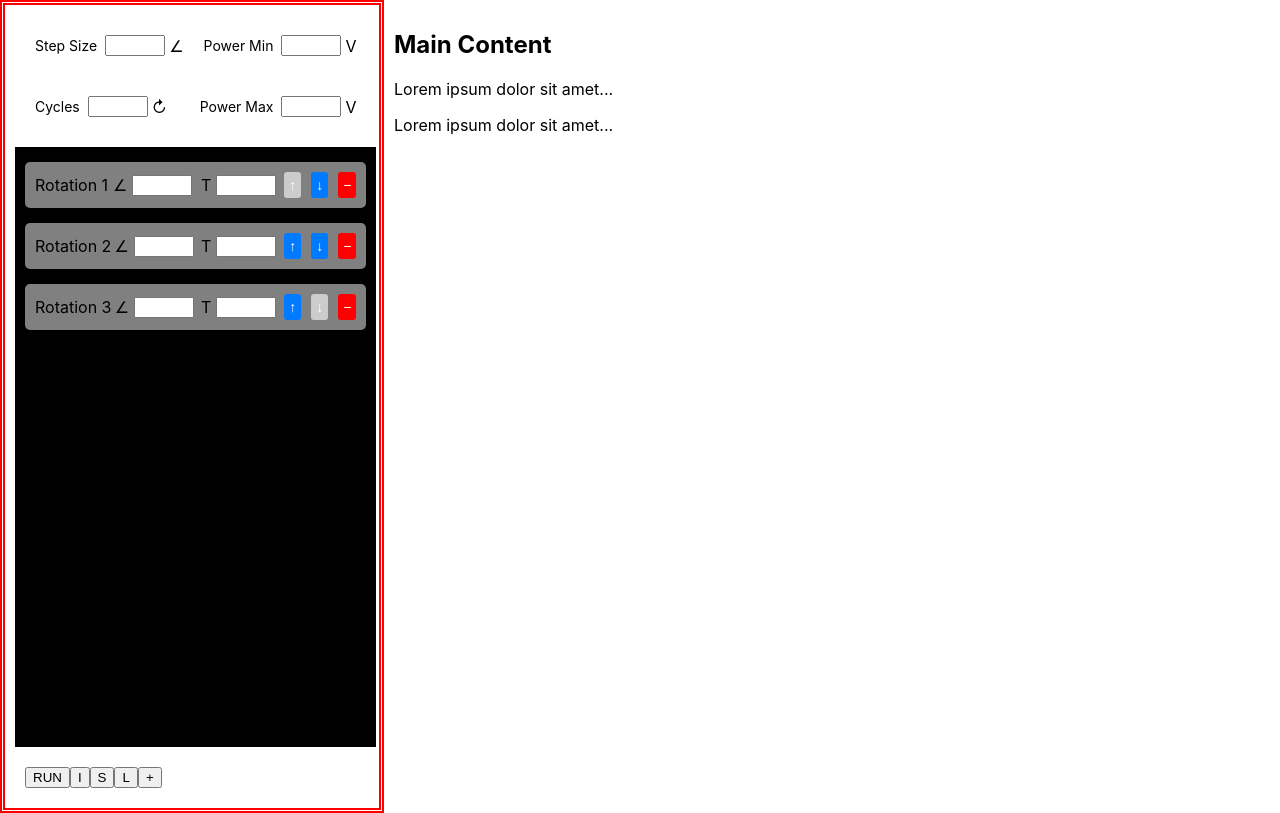
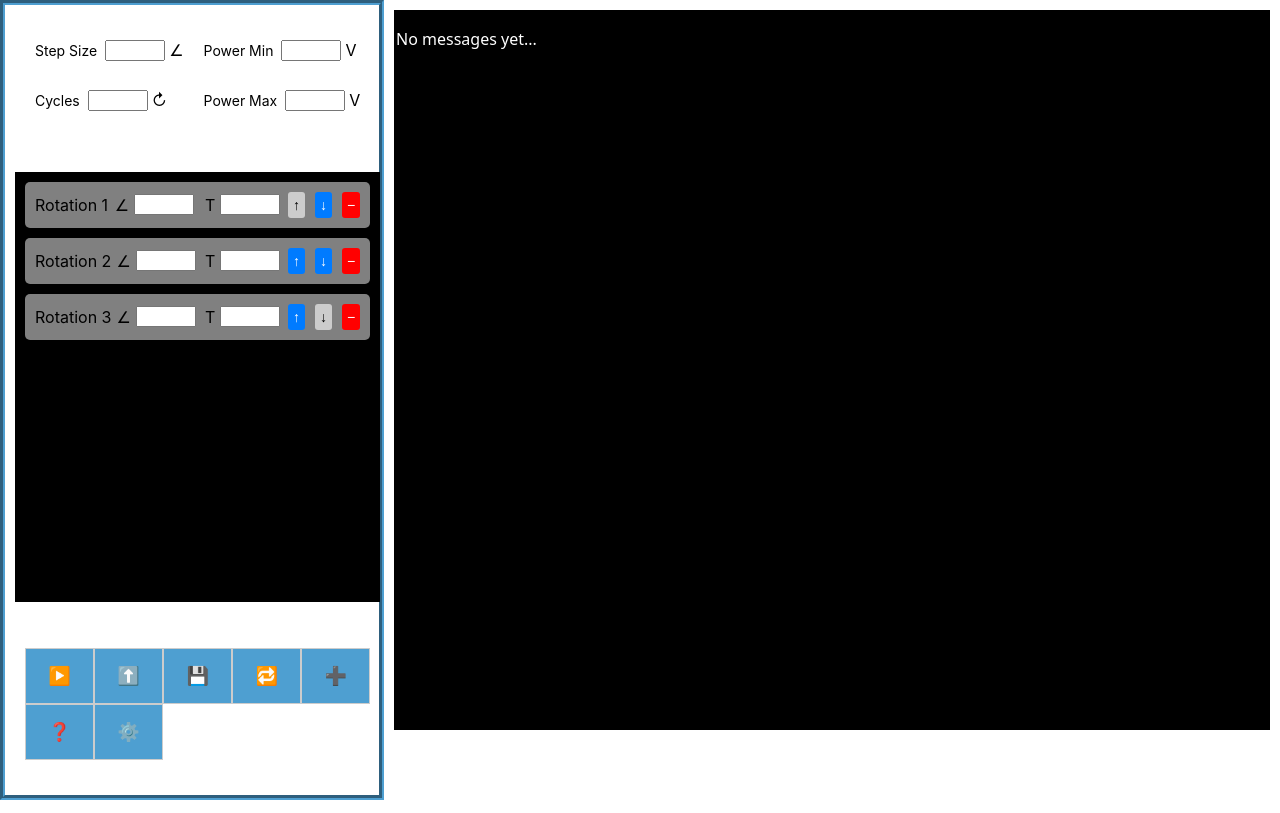
Before and after one commit to RockerReactor/rocker-reactor, a React (Create React App) app: page / in a window 1280 px wide. Built offline with nearby package versions, Linux system fonts and the light colour scheme.

Commit message:
Console, toolbar, resizing
added console and updated toolbar icons app is any screen friendly

```diff
--- a/src/App.css
+++ b/src/App.css
@@ -7,28 +7,34 @@ body {
 }
 
 /*Layout*/
+.row {
+  display: flex;
+  flex-wrap: wrap;
+}
+
 .column {
-  float: left;
+  flex: 1;
   padding: 10px;
 }
 
 .column.control {
-  width: 30%;
+  flex: 0 0 30%; /* Set to a fixed 30% for the left panel */
+  max-width: 100%;
+  min-width: 375px; /* To ensure it doesn't exceed this width */
   display: grid;
   gap: 10px;
   white-space: nowrap;
-  border: 5px double red;
-  overflow: scroll;
-  height: 100%;
+  border: 5px groove#4e9fd1;
+  height: 100vh;
 }
 
 .instructionset {
   background-color: black;
   padding: 10px;
-  height: 800px;
   display: flex;
   flex-direction: column;
   gap: 10px;
+  overflow: scroll;
 }
 
 /*Instruction Box*/
@@ -37,7 +43,6 @@ body {
   align-items: center;
   background-color: gray;
   padding: 10px;
-  margin-top: 5px;
   border-radius: 5px;
 }
 
@@ -53,12 +58,18 @@ body {
   border-radius: 3px;
 }
 
+.move-button:hover {
+  background-color: #ccc;
+  color: #000;
+}
+
 .move-button:disabled {
   background-color: #ccc;
+  color: #000;
   cursor: not-allowed;
 }
 
-/* Remove Button */
+/*Remove Button*/
 .remove-button {
   margin-left: 5px;
   cursor: pointer;
@@ -70,26 +81,41 @@ body {
   border-radius: 3px;
 }
 
-/* Toolbar */
-.toolbar {
-  display: flex;
-  padding: 10px;
+.remove-button:hover {
+  background-color: #a00;
 }
 
-#add.tbbutton {
-  width: 100%;
+/*Toolbar*/
+.toolbar {
+  display: grid;
+  grid-template-columns: repeat(5, 1fr);
+  padding: 10px;
+  height: 15vh;
+  min-height: 100px;
 }
 
-.parIn{
+.tbbutton {
+  width: 100%;
+  font-size: large;
+  padding: 10px 20px;
+  background-color: #4e9fd1;
+  color: black;
+  border: 1px solid #ccc;
+  cursor: pointer;
+  transition: background-color 0.3s ease, color 0.3s ease;
+  height: 7vh;
+  min-height: 40px;
+}
+
+.tbbutton:hover {
+  background-color: #3e8fc1;
+}
+
+.parIn {
   width: 60px;
 }
 
-.instructionset{
-  height: 600px;
-  overflow: scroll;
-}
-
-.parText{
+.parText {
   display: inline-block;
   width: 40px;
   text-align: right;
@@ -103,11 +129,14 @@ body {
   justify-content: flex-end;
   min-width: 80px;
 }
+
 .setupParbox {
   display: grid;
   grid-template-columns: repeat(2, 1fr);
   gap: 20px;
   padding: 20px;
+  height: 15vh;
+  min-height: 75px;
 }
 
 .setupParam {
@@ -132,7 +161,59 @@ body {
   background-color: #f8d7da;
 }
 
-
 .parIn.invalid:hover {
   background-color: #f5c6cb;
 }
+
+.looping {
+  background-color: #3cbf20;
+  color: white;
+  border: 1px solid #388e3c;
+}
+
+.looping:hover {
+  background-color: #4caf50;
+}
+
+.running {
+  background-color: red;
+}
+
+.running:hover {
+  background-color: #a00;
+}
+
+/* Scrollbar Styling */
+.instructionset::-webkit-scrollbar {
+  width: 10px;
+}
+
+.instructionset::-webkit-scrollbar-thumb {
+  background-color: #888;
+  border-radius: 5px;
+}
+
+.instructionset::-webkit-scrollbar-thumb:hover {
+  background-color: #555;
+}
+
+/* Mobile Responsiveness */
+@media (max-width: 768px) {
+  .row {
+    flex-direction: column;
+  }
+
+  .column.control {
+    min-height: 100vh;
+    flex: 1 1 100%; /* Makes the control column take full width on smaller screens */
+  }
+}
+
+.console{
+  background-color: #000;
+  color: #fff;
+  font-family: system-ui, -apple-system, BlinkMacSystemFont, 'Segoe UI', Roboto, Oxygen, Ubuntu, Cantarell, 'Open Sans', 'Helvetica Neue', sans-serif;
+  padding: 2px;
+  height: 90vh;
+  overflow: scroll;
+}
--- a/src/App.tsx
+++ b/src/App.tsx
@@ -1,4 +1,4 @@
-import React, { useState } from "react";
+import React, { useState, useEffect, useRef } from "react";
 import "./App.css";
 
 interface Instruction {
@@ -10,13 +10,61 @@ function App() {
   const [instructions, setInstructions] = useState<Instruction[]>([
     { id: "1", label: "Rotation 1" },
     { id: "2", label: "Rotation 2" },
-    { id: "3", label: "Rotation 3" }
+    { id: "3", label: "Rotation 3" },
   ]);
 
+  const [isRunning, setIsRunning] = useState(false);
+  const [isLooping, setIsLooping] = useState(false);
   const [inputErrors, setInputErrors] = useState<{ [key: string]: boolean }>({});
 
+  const instructionSetRef = useRef<HTMLDivElement | null>(null); // Reference to the instruction set
+
+  //Function to update the height of instructionset
+  const updateInstructionSetHeight = () => {
+    if (instructionSetRef.current) {
+      const controlHeight = document.querySelector(".column.control")?.clientHeight || 0;
+      const toolbarHeight = document.querySelector(".toolbar")?.clientHeight || 0;
+      const setupParboxHeight = document.querySelector(".setupParbox")?.clientHeight || 0;
+      const remainingHeight = controlHeight - toolbarHeight - (2*setupParboxHeight);
+
+      instructionSetRef.current.style.height = `${remainingHeight}px`;
+    }
+  };
+
+  useEffect(() => {
+    updateInstructionSetHeight(); // Set height initially
+    window.addEventListener("resize", updateInstructionSetHeight); // Recalculate on resize
+
+    return () => {
+      window.removeEventListener("resize", updateInstructionSetHeight); // Clean up the event listener
+    };
+  }, []);
+
+  const toggleRun = () => {
+    setIsRunning((prev) => !prev);
+  };
+
+  const toggleLoop = () => {
+    setIsLooping((prev) => !prev);
+  };
+
+  const handleImport = () => {
+    console.log("Import functionality to be implemented later.");
+  };
+
+  const handleSave = () => {
+    console.log("Save functionality to be implemented later.");
+  };
+
+  const handleHelp = () => {
+    alert("Help functionality to be implemented later.");
+  };
+
+  const handleCalibrate = () => {
+    console.log("Calibrate functionality to be implemented later.");
+  };
+
   const handleInputChange = (id: string, value: string) => {
-    //Check if the value is non-numeric, but allow empty strings
     const isValid = value === "" || !isNaN(Number(value));
     setInputErrors((prevErrors) => ({
       ...prevErrors,
@@ -37,29 +85,50 @@ function App() {
 
   const handleAdd = () => {
     const newId = (instructions.length + 1).toString();
-    setInstructions([...instructions, { id: newId, label: `Rotation ${newId}` }]);
+    setInstructions([
+      ...instructions,
+      { id: newId, label: `Rotation ${newId}` },
+    ]);
   };
 
   const handleRemove = (id: string) => {
     setInstructions(instructions.filter((instruction) => instruction.id !== id));
   };
 
+  const [consoleMessages, setConsoleMessages] = useState<string[]>([]);
+
+  useEffect(() => {
+    const originalLog = console.log;
+
+    //Override console.log
+    console.log = (...args: any[]) => {
+      originalLog(...args);
+
+      //Convert arguments to a string and add to consoleMessages
+      setConsoleMessages((prevMessages) => [
+        ...prevMessages,
+        args.map((arg) => (typeof arg === 'object' ? JSON.stringify(arg, null, 2) : arg)).join(' '),
+      ]);
+    };
+
+    //Cleanup: Restore the original console.log on component unmount
+    return () => {
+      console.log = originalLog;
+    };
+  }, []);
+
   return (
     <div>
-      <html lang="en">
-        <head>
-          <title>CSS Website Layout</title>
-        </head>
-        <body>
       <div className="row">
-            {/* Control Panel */}
+        {/*Control Panel*/}
         <div className="column control">
           <div className="row test">
+            {/*Setup Parameters*/}
             <div className="setupParbox">
               <div className="setupParam">
                 <label className="setupText">Step Size </label>
                 <input
-                      className={`parIn ${inputErrors["stepSize"] ? 'invalid' : ''}`}
+                  className={`parIn ${inputErrors["stepSize"] ? "invalid" : ""}`}
                   type="text"
                   onChange={(e) => handleInputChange("stepSize", e.target.value)}
                 />
@@ -68,18 +137,16 @@ function App() {
               <div className="setupParam">
                 <label className="setupText">Power Min </label>
                 <input
-                      className={`parIn ${inputErrors["powerMin"] ? 'invalid' : ''}`}
+                  className={`parIn ${inputErrors["powerMin"] ? "invalid" : ""}`}
                   type="text"
                   onChange={(e) => handleInputChange("powerMin", e.target.value)}
                 />
                 <label className="setupSym">V</label>
               </div>
-                </div>
-                <div className="setupParbox">
               <div className="setupParam">
                 <label className="setupText">Cycles </label>
                 <input
-                      className={`parIn ${inputErrors["cycles"] ? 'invalid' : ''}`}
+                  className={`parIn ${inputErrors["cycles"] ? "invalid" : ""}`}
                   type="text"
                   onChange={(e) => handleInputChange("cycles", e.target.value)}
                 />
@@ -88,7 +155,7 @@ function App() {
               <div className="setupParam">
                 <label className="setupText">Power Max </label>
                 <input
-                      className={`parIn ${inputErrors["powerMax"] ? 'invalid' : ''}`}
+                  className={`parIn ${inputErrors["powerMax"] ? "invalid" : ""}`}
                   type="text"
                   onChange={(e) => handleInputChange("powerMax", e.target.value)}
                 />
@@ -98,42 +165,45 @@ function App() {
           </div>
 
           {/*Instruction Set*/}
-              <div className="instructionset">
+          <div ref={instructionSetRef} className="instructionset">
             {instructions.map((instruction, index) => (
               <div className="instruction" key={instruction.id}>
                 <label>{instruction.label}</label>
                 <label className="parText parIn">∠</label>
                 <input
-                      className={`parIn ${inputErrors[`rotation-${instruction.id}-angle`] ? 'invalid' : ''}`}
+                  className={`parIn ${
+                    inputErrors[`rotation-${instruction.id}-angle`] ? "invalid" : ""
+                  }`}
                   type="text"
-                      onChange={(e) => handleInputChange(`rotation-${instruction.id}-angle`, e.target.value)}
+                  onChange={(e) =>
+                    handleInputChange(`rotation-${instruction.id}-angle`, e.target.value)
+                  }
                 />
                 <label className="parText parIn">T</label>
                 <input
-                      className={`parIn ${inputErrors[`rotation-${instruction.id}-time`] ? 'invalid' : ''}`}
+                  className={`parIn ${
+                    inputErrors[`rotation-${instruction.id}-time`] ? "invalid" : ""
+                  }`}
                   type="text"
-                      onChange={(e) => handleInputChange(`rotation-${instruction.id}-time`, e.target.value)}
+                  onChange={(e) =>
+                    handleInputChange(`rotation-${instruction.id}-time`, e.target.value)
+                  }
                 />
                 <div className="button-container">
-                      {/*Move Up Button*/}
                   <button
                     className="move-button"
                     onClick={() => moveInstruction(index, -1)}
-                        disabled={index === 0} //Disable for first item
+                    disabled={index === 0}
                   >
                     ↑
                   </button>
-
-                      {/*Move Down Button*/}
                   <button
                     className="move-button"
                     onClick={() => moveInstruction(index, 1)}
-                        disabled={index === instructions.length - 1} //Disable for last item
+                    disabled={index === instructions.length - 1}
                   >
                     ↓
                   </button>
-
-                      {/* Remove Button */}
                   <button className="remove-button" onClick={() => handleRemove(instruction.id)}>
                     −
                   </button>
@@ -144,33 +214,53 @@ function App() {
 
           {/*Toolbar*/}
           <div className="toolbar">
-                <button type="button" id="run tbbutton">
-                  RUN
+            <button
+              type="button"
+              id="run"
+              className={`tbbutton ${isRunning ? "running" : ""}`}
+              onClick={toggleRun}
+            >
+              {isRunning ? "⏹️" : "▶️"}
             </button>
-                <button type="button" id="import tbbutton">
-                  I
+            <button type="button" id="import" className="tbbutton" onClick={handleImport}>
+              ⬆️
             </button>
-                <button type="button" id="save tbbutton">
-                  S
+            <button type="button" id="save" className="tbbutton" onClick={handleSave}>
+              💾
             </button>
-                <button type="button" id="loop tbbutton">
-                  L
+            <button
+              type="button"
+              id="loop"
+              className={`tbbutton ${isLooping ? "looping" : ""}`}
+              onClick={toggleLoop}
+            >
+              🔁
             </button>
-                <button type="button" id="add tbbutton" onClick={handleAdd}>
-                  +
+            <button type="button" id="add" className="tbbutton" onClick={handleAdd}>
+              ➕
+            </button>
+            <button type="button" id="help" className="tbbutton" onClick={handleHelp}>
+              ❓
+            </button>
+            <button type="button" id="calibrate" className="tbbutton" onClick={handleCalibrate}>
+              ⚙️
             </button>
           </div>
         </div>
 
         {/*Right Side*/}
         <div className="column view">
-              <h2>Main Content</h2>
-              <p>Lorem ipsum dolor sit amet...</p>
-              <p>Lorem ipsum dolor sit amet...</p>
+          <div className="console">
+            <div className="console-output">
+              {consoleMessages.length === 0 ? (
+                <p>No messages yet...</p>
+              ) : (
+                consoleMessages.map((msg, index) => <p key={index}>{msg}</p>)
+              )}
             </div>
           </div>
-        </body>
-      </html>
+        </div>
+      </div>
     </div>
   );
 }
```
Lines whose indentation alone changed are shown as unchanged.
